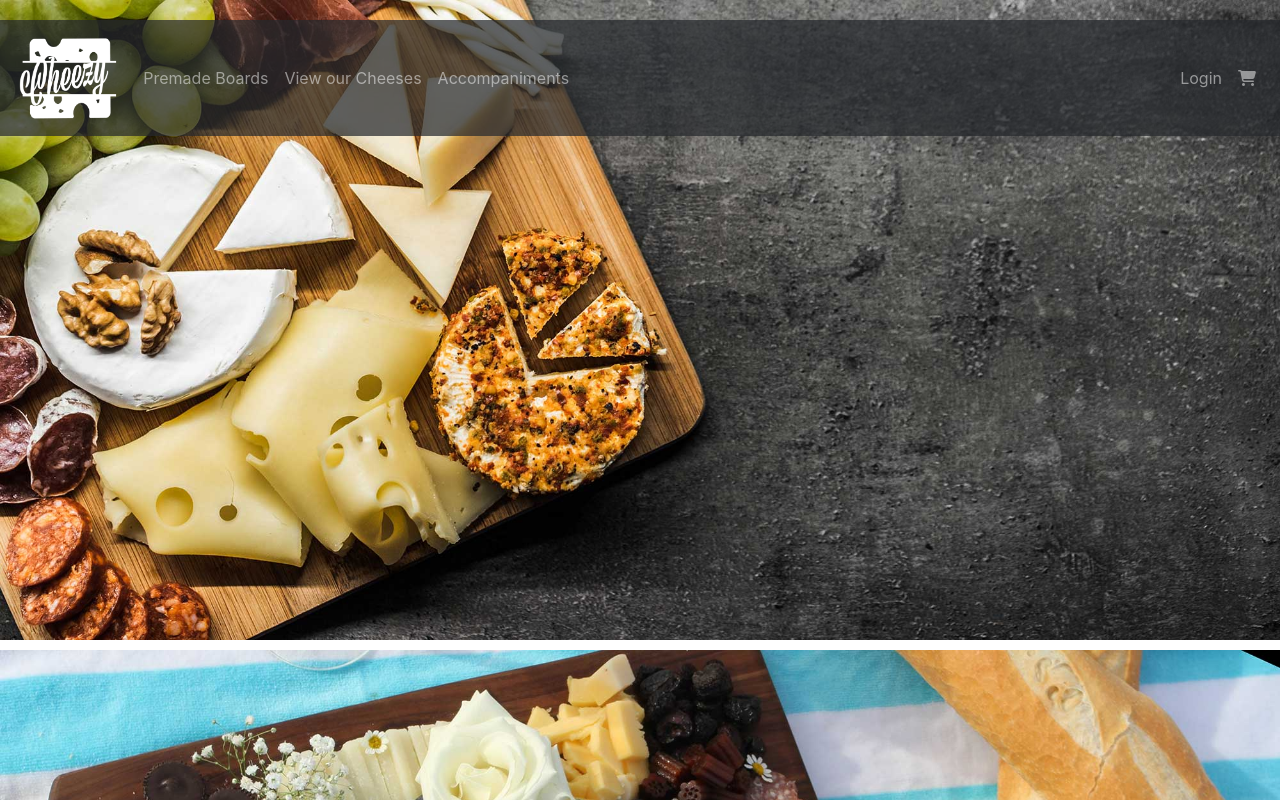
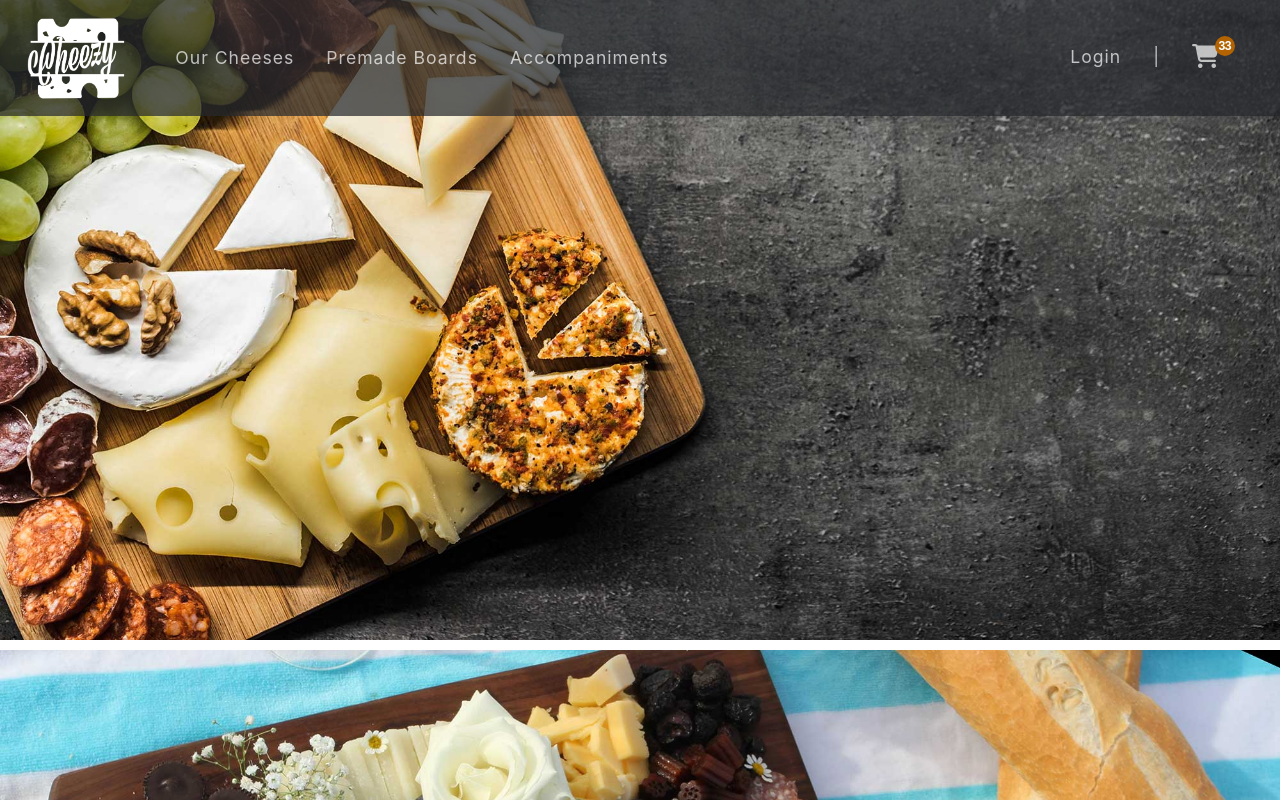
Before and after one commit to Thee-Four-Musketeers/grace, a React app: page / in a window 1280 px wide. Shown: the top 800 px of the page. Built offline with nearby package versions, Linux system fonts and the light colour scheme.

Commit message:
updates to nav bar

```diff
--- a/public/index.html
+++ b/public/index.html
@@ -1,19 +1,24 @@
 <!DOCTYPE html>
 <html lang="en">
-
     <head>
-  <meta charset="UTF-8">
-  <link rel="shortcut icon" href="./images/cheese_favicon.png">
-  <meta name="viewport" content="width=device-width, initial-scale=1.0">
-  <title>Cheezy</title>
+        <meta charset="UTF-8" />
+        <link rel="shortcut icon" href="./images/cheese_favicon.png" />
+        <meta name="viewport" content="width=device-width, initial-scale=1.0" />
+        <title>Cheezy - Holy Cow!</title>
         <script src="https://kit.fontawesome.com/643df4ec6a.js" crossorigin="anonymous"></script>
-  <link rel="stylesheet" href="https://maxcdn.bootstrapcdn.com/bootstrap/4.5.0/css/bootstrap.min.css"
-    integrity="sha384-9aIt2nRpC12Uk9gS9baDl411NQApFmC26EwAOH8WgZl5MYYxFfc+NcPb1dKGj7Sk" crossorigin="anonymous" />
-
+        <link rel="stylesheet" href="https://maxcdn.bootstrapcdn.com/bootstrap/4.5.0/css/bootstrap.min.css" integrity="sha384-9aIt2nRpC12Uk9gS9baDl411NQApFmC26EwAOH8WgZl5MYYxFfc+NcPb1dKGj7Sk" crossorigin="anonymous" />
+        <style>
+            * {
+                box-sizing: border-box;
+                border: 0;
+                padding: 0;
+                margin: 0;
+                outline: none !important;
+            }
+        </style>
     </head>
 
     <body>
         <div id="root"></div>
     </body>
-
 </html>
--- a/src/components/App.css
+++ /dev/null
@@ -1,6 +0,0 @@
-* {
-    box-sizing: border-box;
-    border: 0;
-    padding: 0;
-    margin: 0;
-  }
--- a/src/components/Header.css
+++ b/src/components/Header.css
@@ -1,13 +1,17 @@
-* {
-    box-sizing: border-box;
-    border: 0;
-    padding: 0;
-    margin: 0;
-  }
+.navbar {
+    font-size: 1.1rem !important;
+    justify-content: flex-start;
+}
 
-.navbar {
-    justify-content: flex-start;
+.nav-link,
+.separator {
+    color: rgba(255, 255, 255, 0.7) !important;
+    letter-spacing: 1px;
+    padding: 0.5rem 1rem !important;
+}
 
+.nav-link:hover {
+    color: rgba(255, 255, 255, 1) !important;
 }
 
 .navbar-last {
@@ -17,17 +21,41 @@
 .header-absolute {
     position: absolute;
     left: 0;
-    top: 20px;
+    top: 0;
     right: 0;
     width: 100%;
     z-index: 1030;
   }
 
-.navLogo {
+.nav-logo {
     max-height: 90px;
 }
 
 .bg-dark-overlay {
-background-color: #26292db8;
-color: rgba(242, 233, 233, 0.9);
+    background-color: #26292db8;
 }
+
+.separator {
+    color: #FFFFFF;
+}
+
+.cart-icon {
+    font-size: 24px;
+}
+
+.cart-count {
+    background: rgb(179, 99, 2);
+    border-radius: 50%;
+    color: #FFFFFF;
+    display: inline-block;
+    font-size: 0.7rem;
+    font-weight: 700;
+    height: 20px;
+    padding: 2px 1px 0 0;
+    text-align: center;
+    width: 20px;
+    position: relative;
+    top: -15px;
+    left: -5px;
+    letter-spacing: -1px;
+}
--- a/src/components/Header.js
+++ b/src/components/Header.js
@@ -1,30 +1,44 @@
 import React from 'react';
+import Container from 'react-bootstrap/Container';
+import Row from 'react-bootstrap/Row';
+import Col from 'react-bootstrap/Col';
 import Navbar from 'react-bootstrap/Navbar';
 import Nav from 'react-bootstrap/Nav';
+
 // import NavDropdown from 'react-bootstrap/NavDropdown';
+
 import './Header.css'
 
 const Header = () => {
     return (
-
-        <Navbar className="header-absolute bg-dark-overlay" collapseOnSelect expand="lg" variant="dark">
-            <Navbar.Brand href="#home"> <img className="navLogo" src="images/CheezyLogo_white.png" alt="cheezylogo" /></Navbar.Brand>
+        <Container id="header" fluid={true}>
+            <Row>
+                <Col>
+                    <Navbar className="header-absolute bg-dark-overlay px-4" collapseOnSelect expand="lg">
+                        <Navbar.Brand className="mr-4 pr-2" href="#home">
+                            <img className="nav-logo" src="images/CheezyLogo_white.png" alt="Cheezy Logo" />
+                        </Navbar.Brand>
                         <Navbar.Toggle aria-controls="responsive-navbar-nav" />
                         <Navbar.Collapse id="responsive-navbar-nav">
                             <Nav className="mr-auto">
+                                <Nav.Link href="#cheese">Our Cheeses</Nav.Link>
                                 <Nav.Link href="">Premade Boards</Nav.Link>
-                    <Nav.Link href="">View our Cheeses</Nav.Link>
                                 <Nav.Link href="">Accompaniments</Nav.Link>
-
                             </Nav>
                             <Nav>
                                 <Nav.Link href="#login">Login</Nav.Link>
-                    <Nav.Link eventKey={2} href="">
-                        <i className="fas fa-shopping-cart"></i>
+                                <span className="separator px-4 py-2"> | </span>
+                                <Nav.Link eventKey={2} href="#">
+                                    <i className="fas fa-shopping-cart cart-icon"></i>
+                                    <span className="cart-count">33</span>
                                 </Nav.Link>
                             </Nav>
                         </Navbar.Collapse>
                     </Navbar>
+                </Col>
+            </Row>
+        </Container>
+
         // <Navbar className="header-absolute bg-dark-overlay" collapseOnSelect expand="xl" sticky="top">
         //     <img className="navLogo" src="images/CheezyLogo_white.png" alt="cheezylogo" />
         //     <Navbar.Toggle aria-controls="responsive-navbar-nav" />
```
Also changed, not shown: db/init_db.js (+9 -33 lines). Lines whose indentation alone changed are shown as unchanged.
